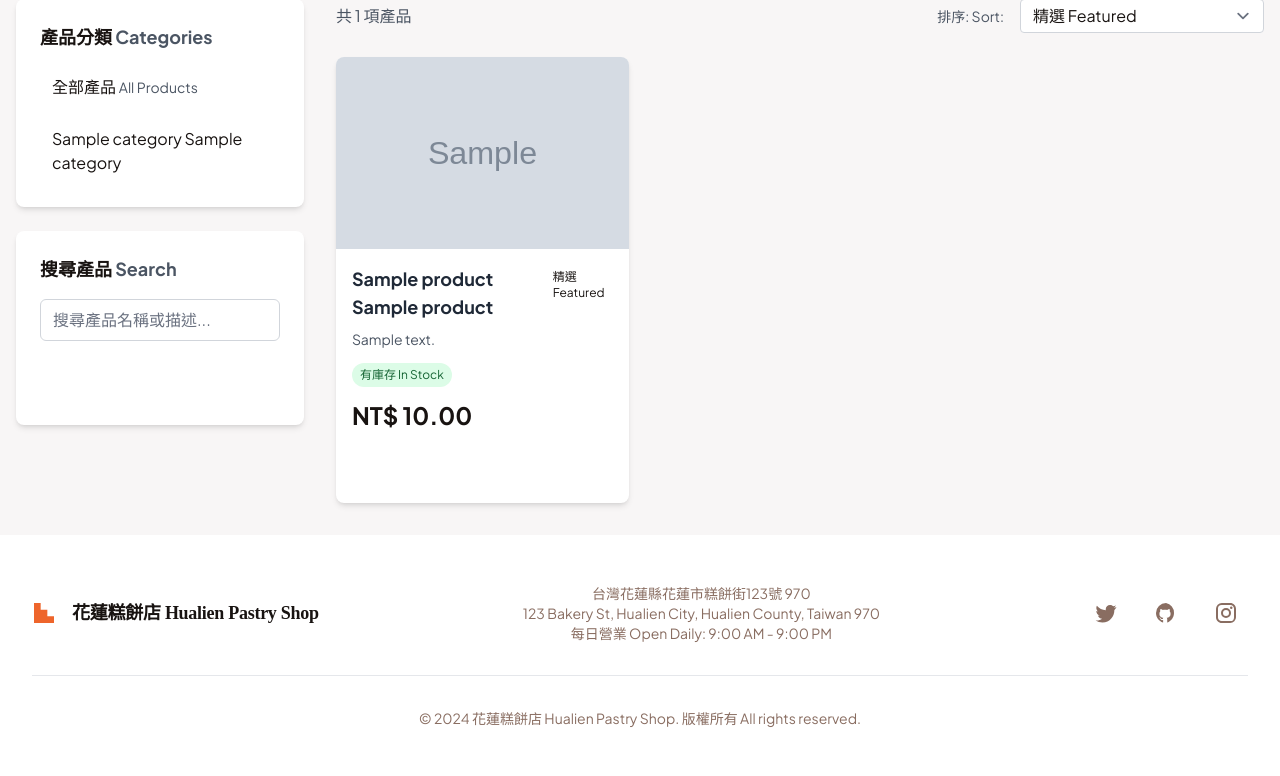
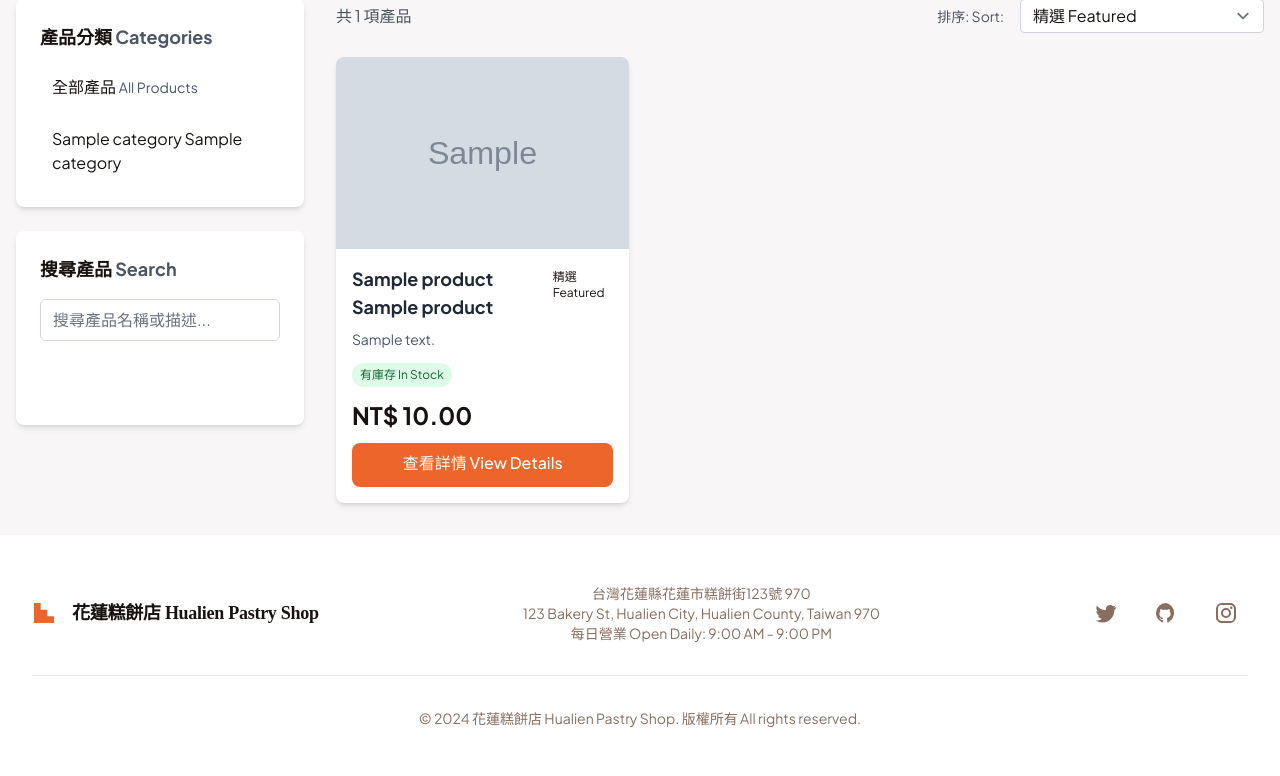
Before and after one commit to maxim1976/mingchang, a Django app: page /products/ in a window 1280 px wide. Shown: the part 170-946 px from the top of the page. Run offline with Django 4.2, Linux system fonts and the light colour scheme; tables that the repository leaves empty hold one stand-in row (values such as "Sample post"); grey boxes marked "Sample" are stand-in pictures; some libraries are stand-ins or nearby versions.

Commit message:
Update product detail button color to use primary theme

```diff
--- a/templates/shop/product_list.html
+++ b/templates/shop/product_list.html
@@ -160,7 +160,7 @@
 
                         <!-- View Details Button -->
                         <a href="{{ product.get_absolute_url }}"
-                           class="block w-full text-center bg-primary-600 hover:bg-primary-700 text-white px-4 py-2 rounded-lg transition duration-200 font-medium">
+                           class="block w-full text-center bg-primary hover:bg-opacity-90 text-white px-4 py-2 rounded-lg transition duration-200 font-medium">
                             查看詳情 View Details
                         </a>
                     </div>
```
